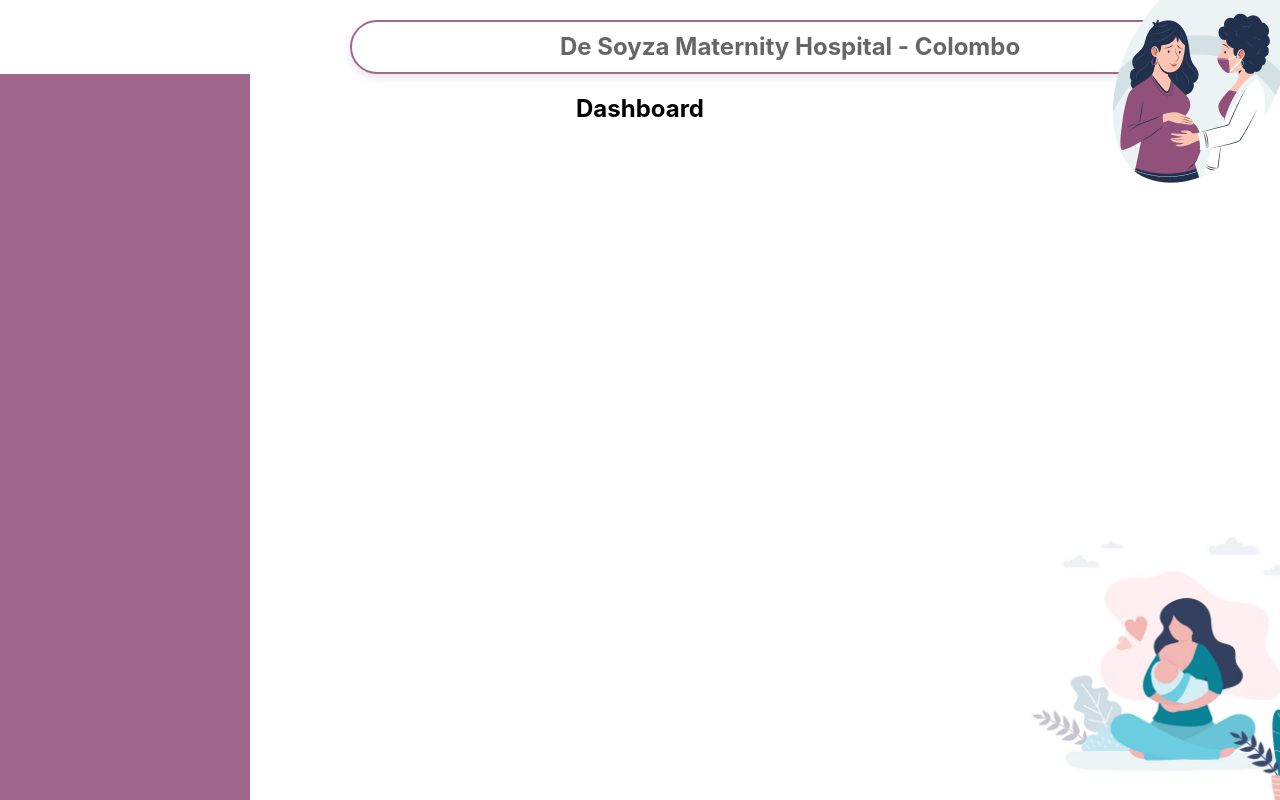
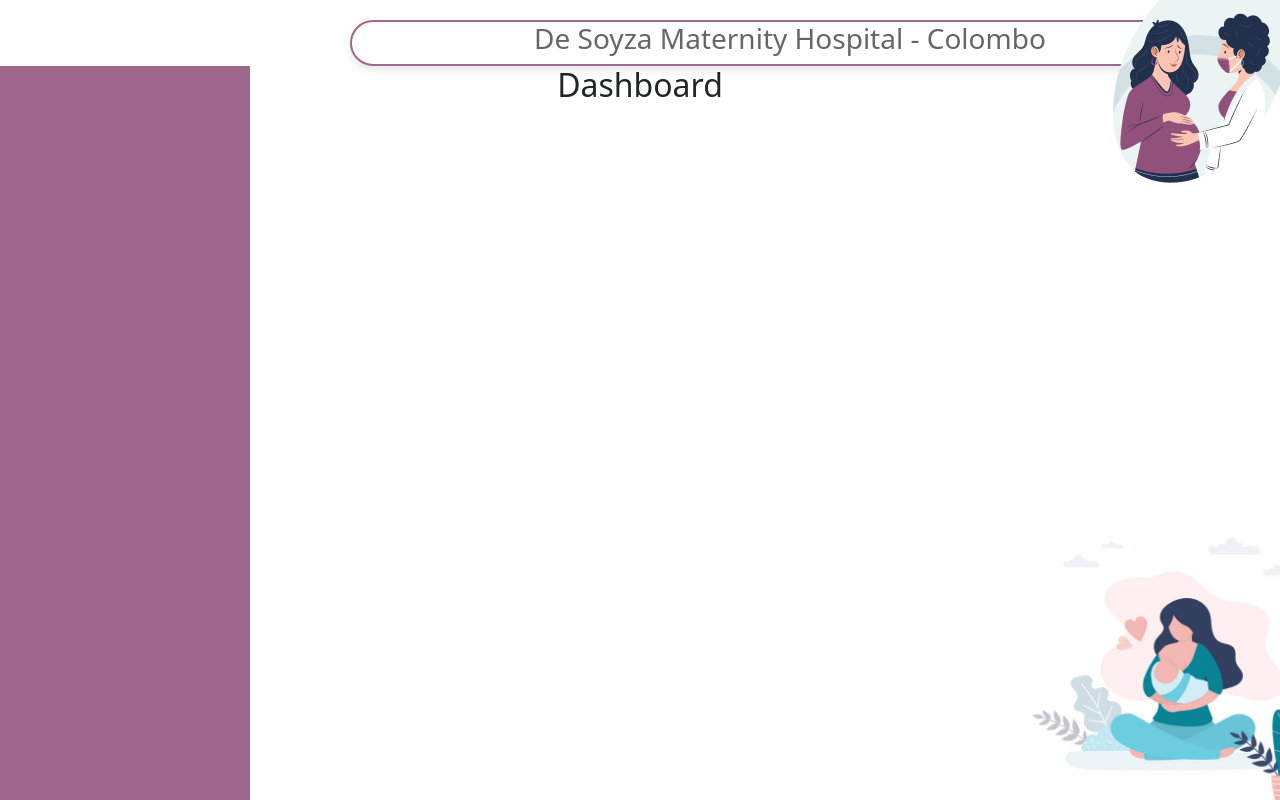
Before and after one commit to MUmaira/CuddlesWeb, a React (Create React App) app in the folder cuddles/: page / in a window 1280 px wide. Shown: the top 800 px of the page. Built offline with nearby package versions, Linux system fonts and the light colour scheme.

Commit message:
React-Bootstrap added

```diff
--- a/cuddles/package.json
+++ b/cuddles/package.json
@@ -6,7 +6,9 @@
     "@testing-library/jest-dom": "^5.17.0",
     "@testing-library/react": "^13.4.0",
     "@testing-library/user-event": "^13.5.0",
+    "bootstrap": "^5.3.2",
     "react": "^18.2.0",
+    "react-bootstrap": "^2.9.0",
     "react-dom": "^18.2.0",
     "react-router-dom": "^6.17.0",
     "react-scripts": "5.0.1",
--- a/cuddles/src/App.js
+++ b/cuddles/src/App.js
@@ -1,4 +1,3 @@
-import './App.css';
 import {BrowserRouter, Route, Routes} from 'react-router-dom'
 import Header from './components/Header';
 import SideBar from './components/SideBar';
@@ -8,7 +7,8 @@
 import Insights from './pages/Insights';
 import Emergency from './pages/Emergency';
 import Schedule from './pages/Schedule';
-
+import 'bootstrap/dist/css/bootstrap.min.css';
+import './App.css';
 function App() {
   return (
     <BrowserRouter>
--- a/cuddles/src/components/Header.jsx
+++ b/cuddles/src/components/Header.jsx
@@ -9,7 +9,7 @@
   return (
      <div className='headerContainer'>
          <div className='headerStyle'>
-         <h2>De Soyza Maternity Hospital - Colombo</h2>
+         <h3>De Soyza Maternity Hospital - Colombo</h3>
          </div>
          <div>
             <img src={headerImage} className='imageStyle' alt='header'/>
```
Also changed, not shown: 1 other file (tests, documents, lock files or other folders).
